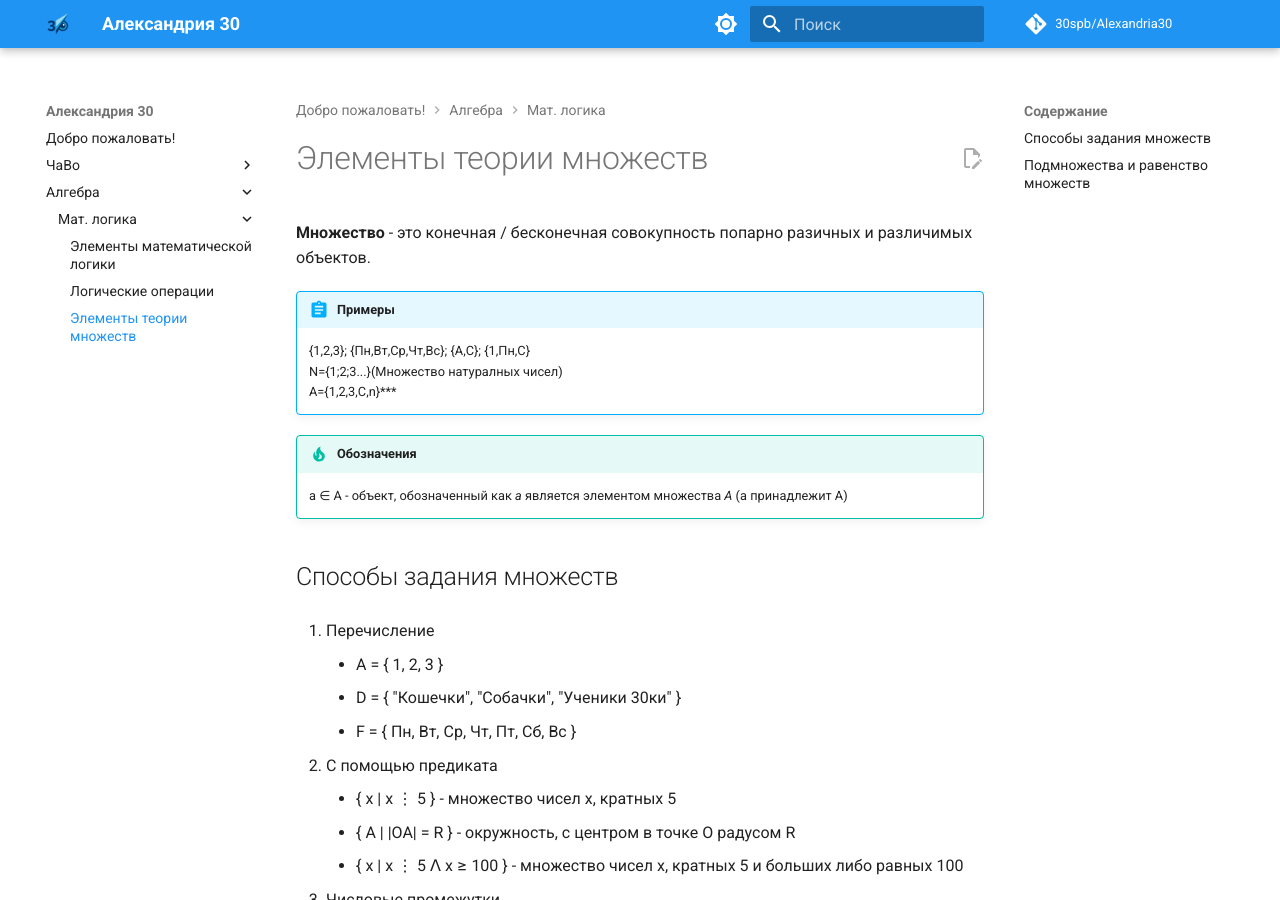
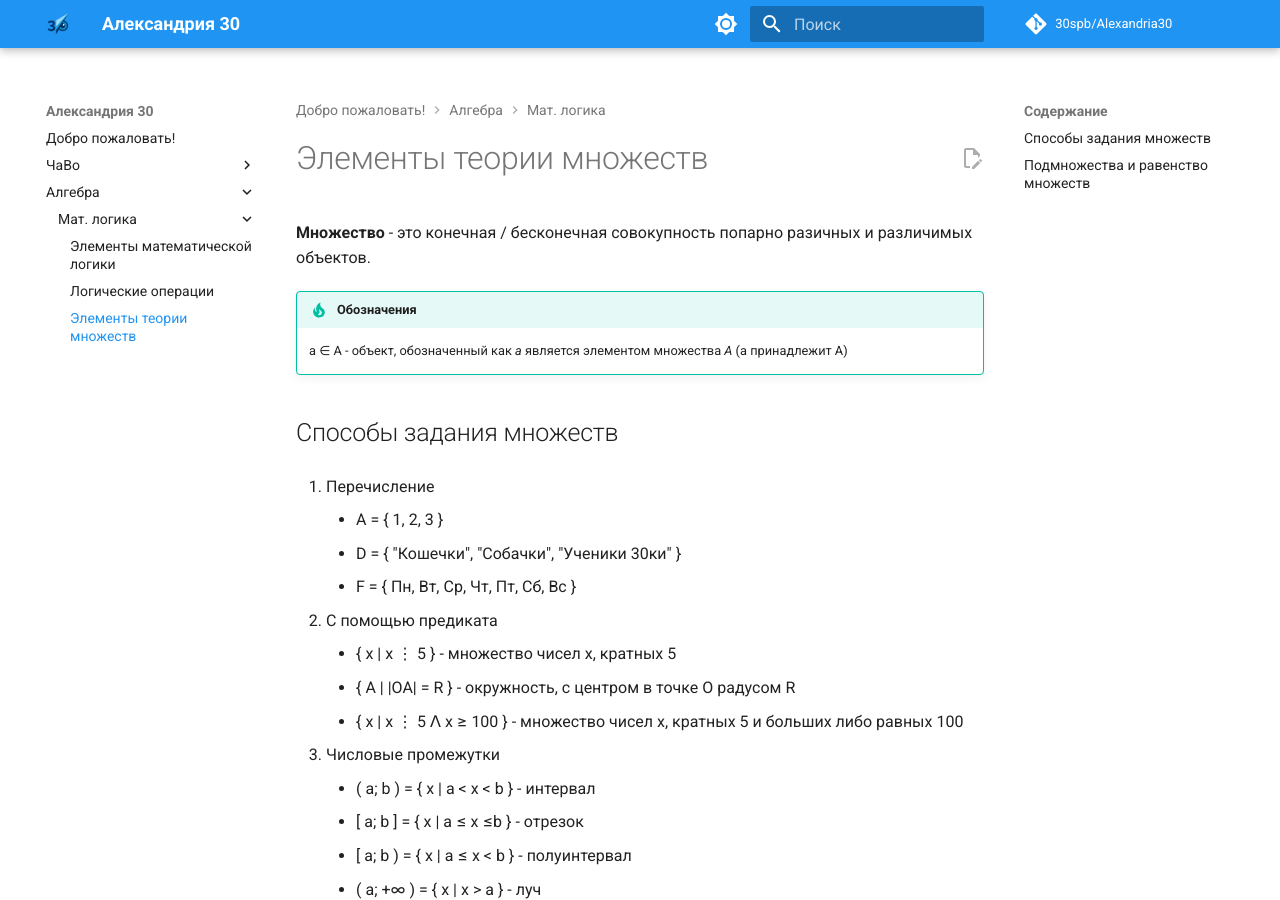
Before and after one commit to 30spb/Alexandria30, an MkDocs documentation site: the page built from docs/algebra/logic/set_theory_elements.md, in a window 1280 px wide and 900 px high. Built offline with MkDocs 1.6.1 and Material for MkDocs 9.7.7, drawn with Linux system fonts in a browser that asks for light colours; comment, search, counter and statistics services are not loaded.

Commit message:
убрал примеры, они есть ниже

```diff
--- a/docs/algebra/logic/set_theory_elements.md
+++ b/docs/algebra/logic/set_theory_elements.md
@@ -1,12 +1,6 @@
 # Элементы теории множеств
 
 **Множество** - это конечная / бесконечная совокупность попарно разичных и различимых объектов.
-
-!!! abstract "Примеры"
-
-    {1,2,3}; {Пн,Вт,Ср,Чт,Вс}; {A,C}; {1,Пн,С}<br>
-    N={1;2;3...}(Множество натуралных чисел)<br>
-    A={1,2,3,C,n}***
 
 !!! tip "Обозначения"
 
```
